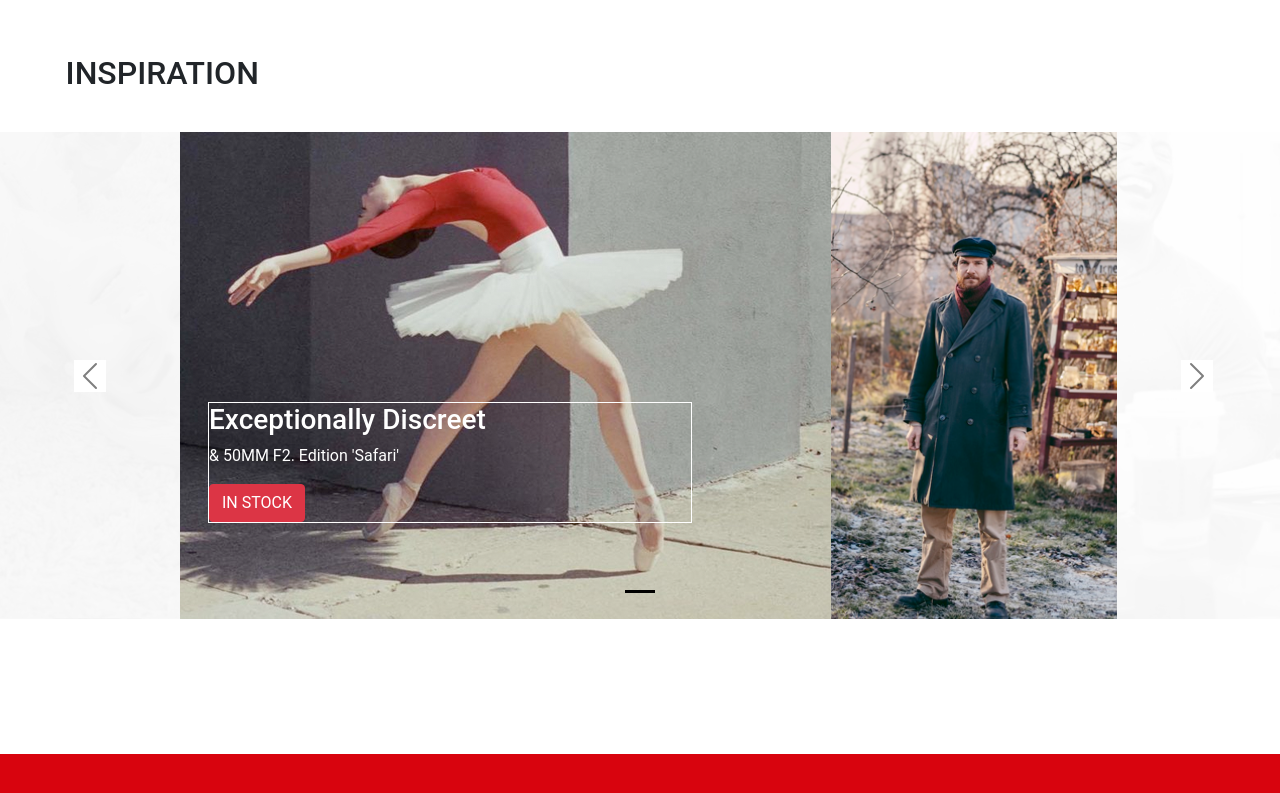
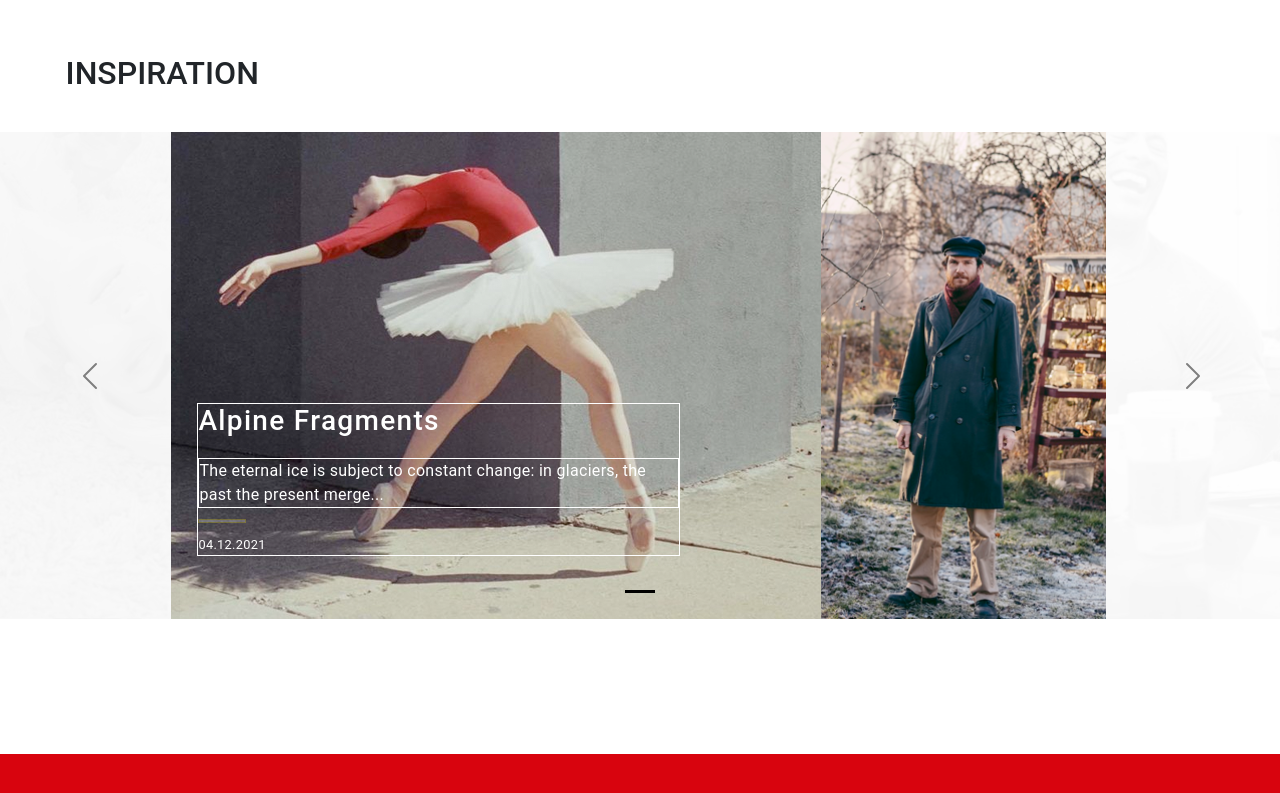
Before and after one commit to Helvin159/imedialanding, a React (Create React App) app: page / in a window 1280 px wide. Shown: the part 2780-3573 px from the top of the page. Built offline with nearby package versions, Linux system fonts and the light colour scheme.

Commit message:
fixes carousel sizing

```diff
--- a/src/components/SecThree/SecThree.js
+++ b/src/components/SecThree/SecThree.js
@@ -21,23 +21,26 @@ const SecThree = () => {
 					<Row>
 						<Col className='sec__three__carousel__item__col__one'>
 							<Container>
-								<h3>Exceptionally Discreet</h3>
-								<p>&amp; 50MM F2. Edition 'Safari'</p>
-								<Button variant='danger'>IN STOCK</Button>{' '}
+								<h3>Alpine Fragments</h3>
+								<p>
+									The eternal ice is subject to constant change: in glaciers,
+									the past the present merge...
+								</p>
+								<hr />
+								<p>04.12.2021</p>
 							</Container>
 							<img src='../../assets/Layer73.png' alt='camera' />
 						</Col>
 						<Col className='sec__three__carousel__item__col__two'>
 							<Container fluid>
 								<Container>
-									<h3>Exceptionally Discreet</h3>
-									<p>&amp; 50MM F2. Edition 'Safari'</p>
+									<h3>
+										Five Takeaways on Lens Development from Two Key Leica
+										Managers{' '}
+									</h3>
+
+									<p>04.09.2021</p>
 								</Container>
-								{/*<img
-										src='../../../assets/Layer76.png'
-										alt='camera'
-										style={{ maxHeight: '450px' }}
-									/>*/}
 							</Container>
 						</Col>
 					</Row>
--- a/src/index.css
+++ b/src/index.css
@@ -275,7 +275,7 @@ body {
     background: url("assets/Layer77.png"); }
   .sec__three .carousel-control-next {
     position: absolute;
-    width: 12.9%;
+    width: 13.6%;
     top: 0;
     right: 0;
     margin: 0;
@@ -283,15 +283,12 @@ body {
     background-repeat: no-repeat;
     background-size: cover;
     background-position: center; }
-  .sec__three .carousel-control-next-icon,
-  .sec__three .carousel-control-prev-icon {
-    background-color: #000000 !important; }
   .sec__three__carousel__item {
-    max-width: 75%;
-    width: 71.3%;
+    max-width: 71.2%;
+    width: 71.2%;
     position: relative;
     height: 487px;
-    margin: 0 15% 0 15%;
+    margin: 0 14.3% 0 14.3%;
     left: 0; }
     .sec__three__carousel__item__col__one {
       height: 487px;
@@ -302,13 +299,35 @@ body {
       background-size: cover; }
       .sec__three__carousel__item__col__one .container {
         position: absolute;
-        bottom: 6rem;
-        left: 1rem;
+        top: 16.9rem;
+        left: 0.9rem;
         margin: 0;
         padding: 0;
         border: 1px solid white;
         width: 53%;
         color: white; }
+        .sec__three__carousel__item__col__one .container h3 {
+          letter-spacing: 1.3px;
+          margin: 0 0 1.3rem 0; }
+        .sec__three__carousel__item__col__one .container p {
+          letter-spacing: 0.3px;
+          margin: 0;
+          border: 1px solid white;
+          padding: auto; }
+        .sec__three__carousel__item__col__one .container p:first-child {
+          margin: auto;
+          border: 1px solid white;
+          padding: 0; }
+        .sec__three__carousel__item__col__one .container p:last-child {
+          font-size: 0.8rem;
+          border: none;
+          padding: 0.75rem 0 0 0; }
+        .sec__three__carousel__item__col__one .container hr {
+          width: 9.8%;
+          height: 4px;
+          margin: 0.7rem 0 0 0;
+          background-color: white;
+          border: 1px solid #fe1; }
     .sec__three__carousel__item__col__two {
       min-width: 5%;
       padding: 0;
@@ -318,7 +337,6 @@ body {
       .sec__three__carousel__item__col__two .container-fluid {
         margin: 0;
         padding: 0;
-        width: 800px;
         position: relative; }
       .sec__three__carousel__item__col__two .container {
         position: absolute;
--- a/src/sass/layout/_sec-three.scss
+++ b/src/sass/layout/_sec-three.scss
@@ -29,7 +29,7 @@
 		// background-color: #000000;
 		// border: 1px solid #000000;
 		position: absolute;
-		width: 12.9%;
+		width: 13.6%;
 		top: 0;
 		right: 0;
 		margin: 0;
@@ -39,21 +39,16 @@
 		background-position: center;
 	}
 
-	& .carousel-control-next-icon,
-	.carousel-control-prev-icon {
-		background-color: #000000 !important;
-	}
-
 	&__carousel__item {
-		max-width: 75%;
-		width: 71.3%;
+		max-width: 71.2%;
+		width: 71.2%;
 
 		position: relative;
 		// width: 910px;
 		// width: 100%;
 		// max-width: 1000px;
 		height: 487px;
-		margin: 0 15% 0 15%;
+		margin: 0 14.3% 0 14.3%;
 		left: 0;
 		&__col__one {
 			height: 487px;
@@ -68,13 +63,45 @@
 
 			& .container {
 				position: absolute;
-				bottom: 6rem;
-				left: 1rem;
+				top: 16.9rem;
+				left: 0.9rem;
 				margin: 0;
 				padding: 0;
 				border: 1px solid white;
 				width: 53%;
 				color: white;
+
+				& h3 {
+					letter-spacing: 1.3px;
+					margin: 0 0 1.3rem 0;
+				}
+
+				& p {
+					letter-spacing: 0.3px;
+					margin: 0;
+					border: 1px solid white;
+					padding: auto;
+				}
+
+				& p:first-child {
+					margin: auto;
+					border: 1px solid white;
+					padding: 0;
+				}
+
+				& p:last-child {
+					font-size: 0.8rem;
+					border: none;
+					padding: 0.75rem 0 0 0;
+				}
+
+				& hr {
+					width: 9.8%;
+					height: 4px;
+					margin: 0.7rem 0 0 0;
+					background-color: white;
+					border: 1px solid #fe1;
+				}
 			}
 		}
 
@@ -90,7 +117,6 @@
 			& .container-fluid {
 				margin: 0;
 				padding: 0;
-				width: 800px;
 				position: relative;
 			}
 
```
